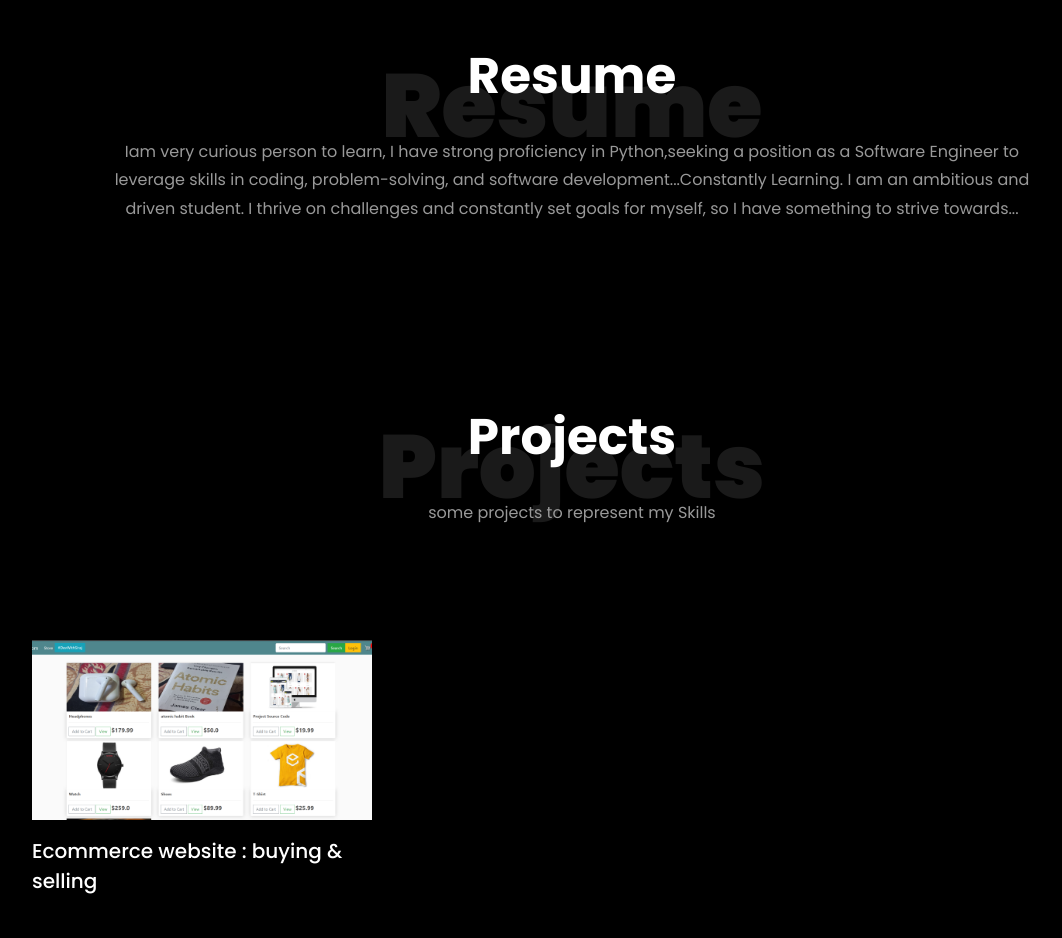
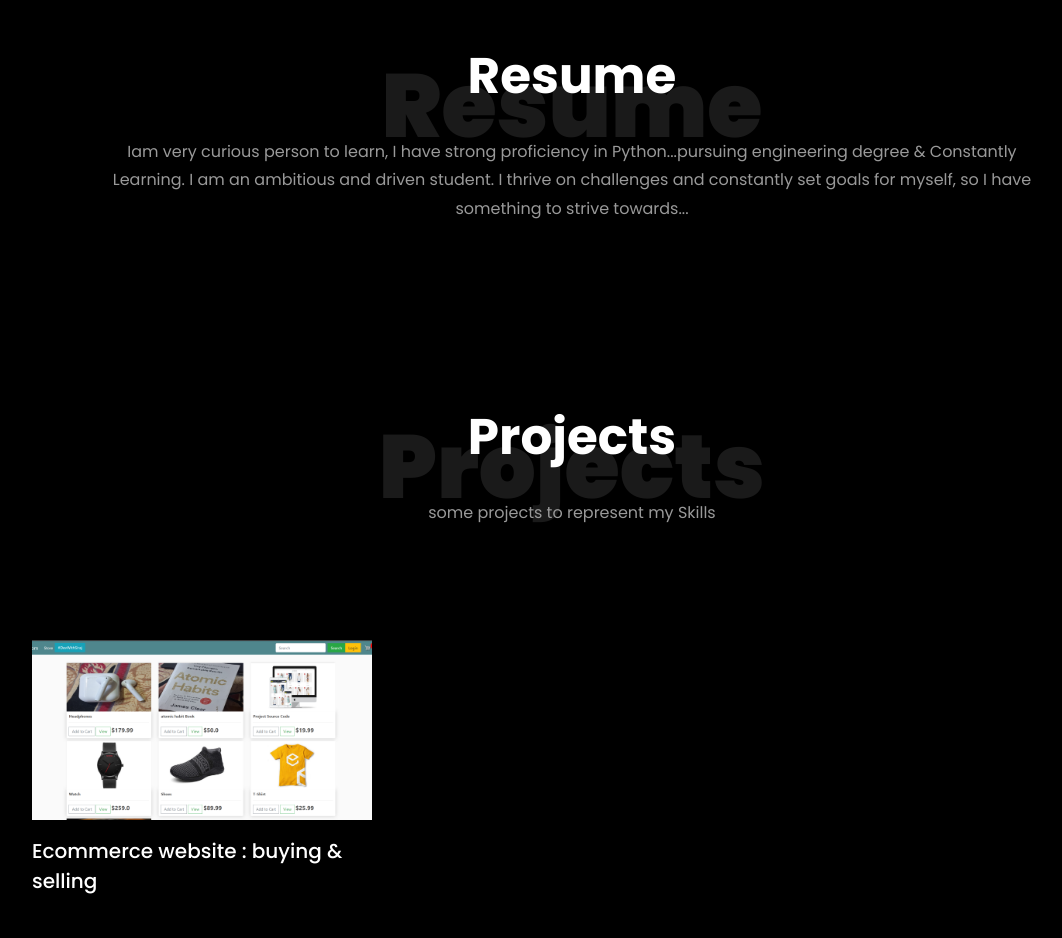
Before and after one commit to siraj7s/siraj7s.github.io, a plain HTML site: page index.html in a window 1280 px wide. Shown: the part 1620-2558 px from the top of the page, without its empty margins (68-1130 px from the left). Drawn offline with Linux system fonts and the light colour scheme; files whose address does not match are found by name.

Commit message:
Update index.html

```diff
--- a/index.html
+++ b/index.html
@@ -312,7 +312,7 @@ now doing internship</p>
           <div class="col-md-10 heading-section text-center ftco-animate">
           	<h1 class="big big-2">Resume</h1>
             <h2 class="mb-4">Resume</h2>
-            <p> Iam very curious person to learn, I have strong proficiency in Python,seeking a position as a Software Engineer to leverage skills in coding, problem-solving, and software development...Constantly Learning. I am an ambitious and driven student. I thrive on challenges and constantly set goals for myself, so I have something to strive towards...</p>
+            <p> Iam very curious person to learn, I have strong proficiency in Python...pursuing engineering degree & Constantly Learning. I am an ambitious and driven student. I thrive on challenges and constantly set goals for myself, so I have something to strive towards...</p>
           </div>
         </div>
 
```
